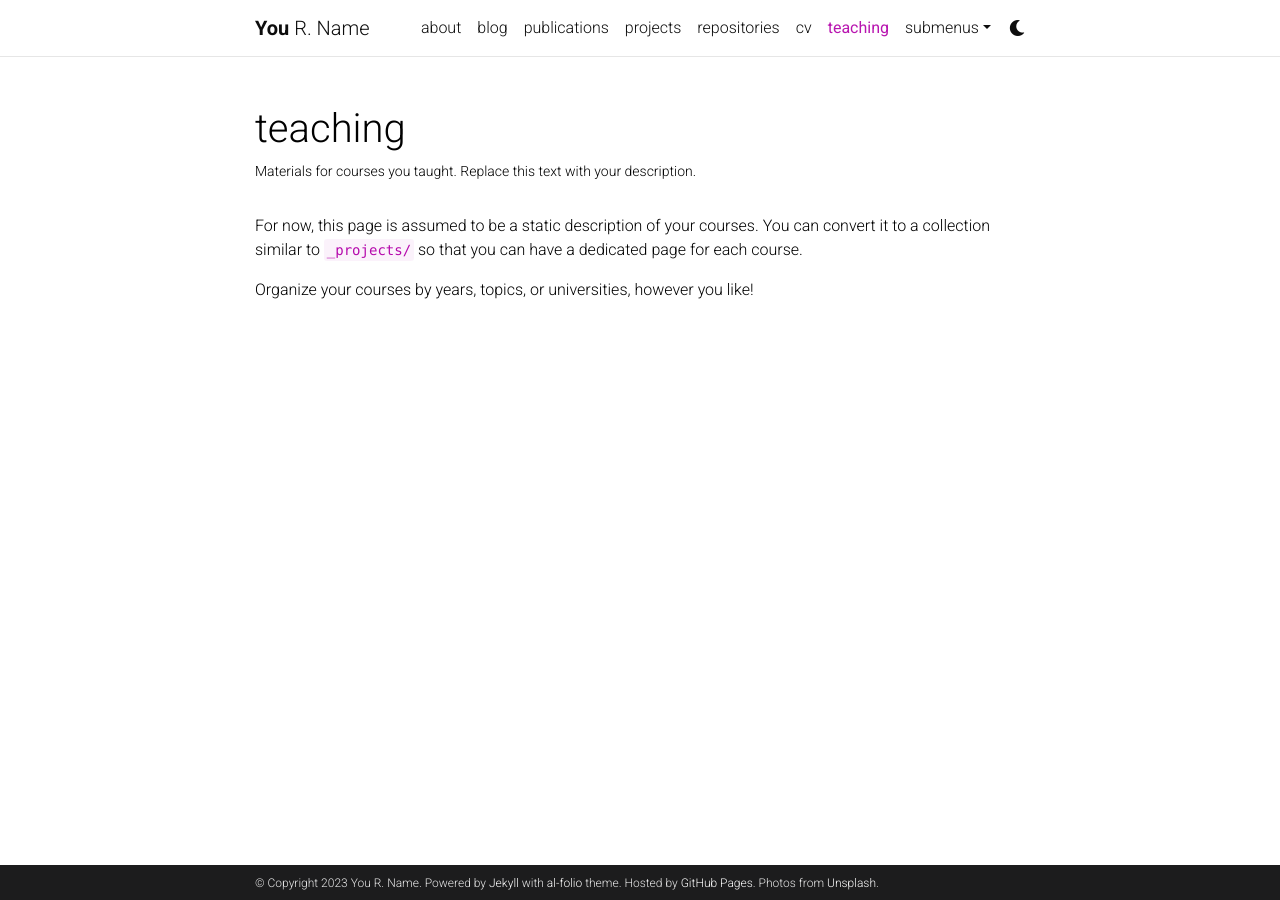
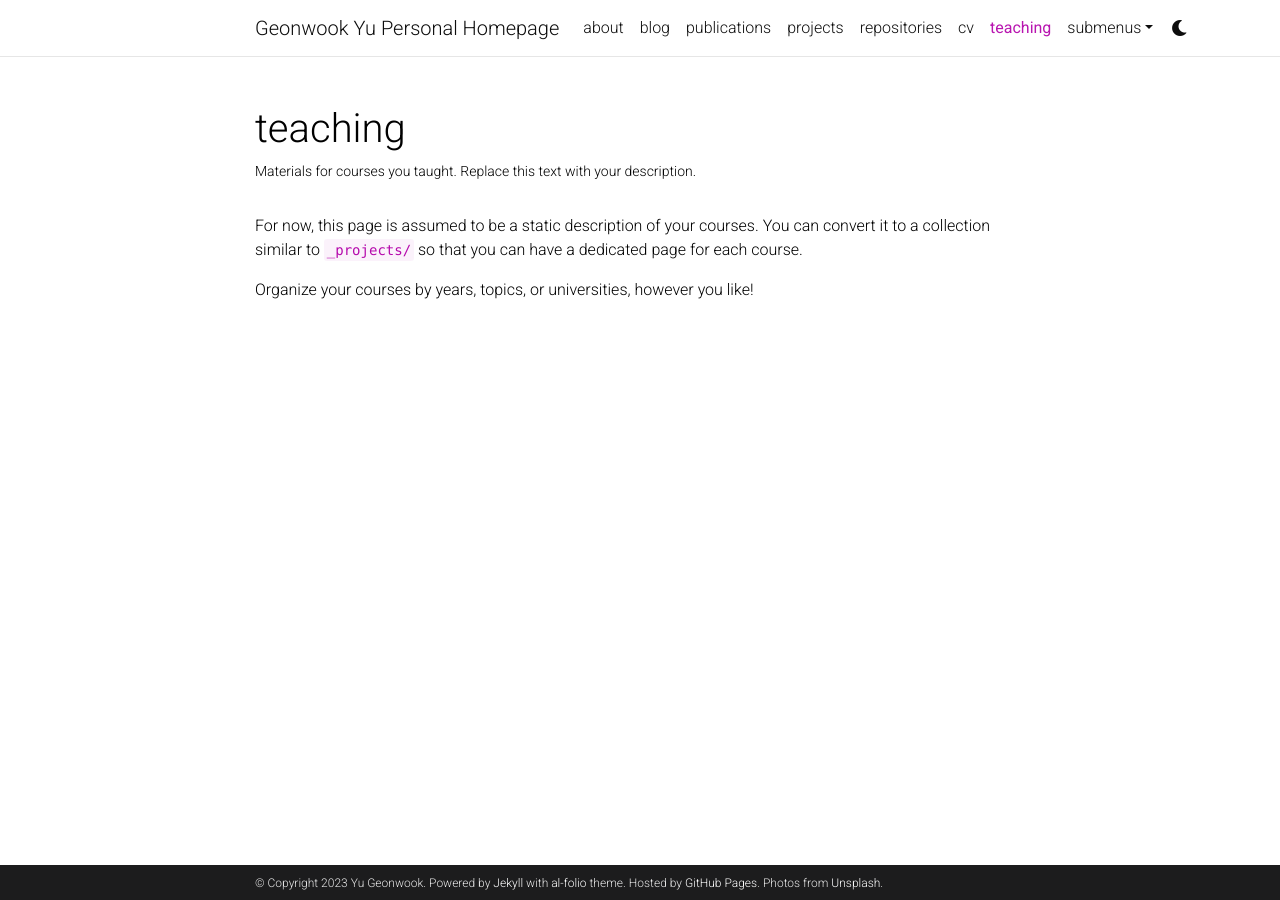
Before and after one commit to tongticktack/tongticktack.github.io, a Jekyll site: the page built from _pages/teaching.md, in a window 1280 px wide. Built offline with Jekyll 4.4.1, drawn with Linux system fonts in a browser that asks for light colours; comment, search, counter and statistics services are not loaded; a style sheet for code colours, icons or effects is not loaded.

Commit message:
Update _config.yml

```diff
--- a/_config.yml
+++ b/_config.yml
@@ -2,13 +2,13 @@
 # Site settings
 # -----------------------------------------------------------------------------
 
-title: blank # the website title (if blank, full name will be used instead)
-first_name: You
-middle_name: R.
-last_name: Name
-email: you@example.com
+title: Geonwook Yu Personal Homepage # the website title (if blank, full name will be used instead)
+first_name: Yu
+middle_name:
+last_name: Geonwook
+email: NotReal@skku.com
 description: > # the ">" symbol means to ignore newlines until "footer_text:"
-  A simple, whitespace theme for academics. Based on [*folio](https://github.com/bogoli/-folio) design.
+  성균관대학교 sw학과 학부생
 footer_text: >
   Powered by <a href="https://jekyllrb.com/" target="_blank">Jekyll</a> with <a href="https://github.com/alshedivat/al-folio">al-folio</a> theme.
   Hosted by <a href="https://pages.github.com/" target="_blank">GitHub Pages</a>.
@@ -18,8 +18,8 @@
 lang: en # the language of your site (for example: en, fr, cn, ru, etc.)
 icon: ⚛️  # the emoji used as the favicon (alternatively, provide image name in /assets/img/)
 
-url: https://alshedivat.github.io # the base hostname & protocol for your site
-baseurl: /al-folio # the subpath of your site, e.g. /blog/
+url: https://tongticktack.github.io # the base hostname & protocol for your site
+baseurl:  # the subpath of your site, e.g. /blog/
 last_updated: false # set to true if you want to display last updated in the footer
 impressum_path:  # set to path to include impressum link in the footer, use the same path as permalink in a page, helps to conform with EU GDPR
 
```
